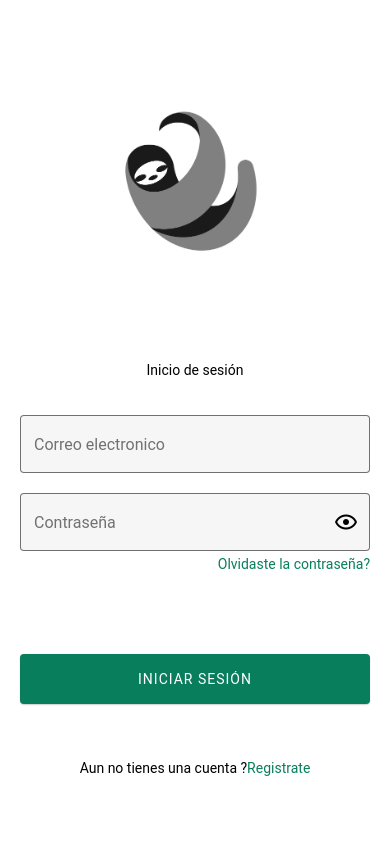
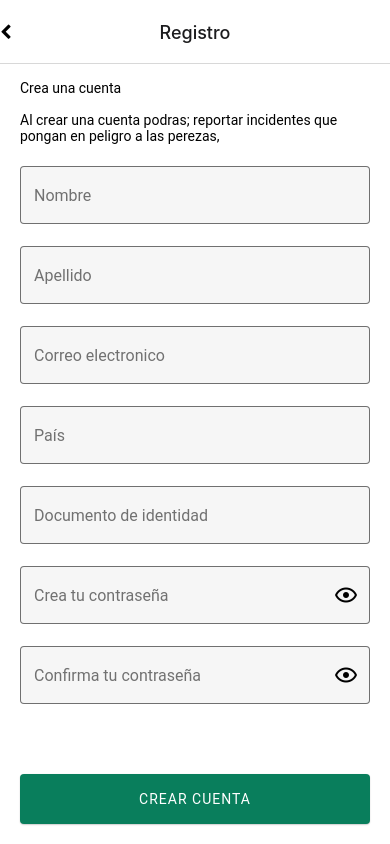
Before and after one commit to reinel215/chuwie-app, a React Native app: screen /Register in a window 390 px wide. Built offline with nearby package versions, Linux system fonts and the light colour scheme.

Commit message:
ready register view desing

```diff
--- a/src/components/Atoms/CustomButton/CustomButton.tsx
+++ b/src/components/Atoms/CustomButton/CustomButton.tsx
@@ -5,13 +5,14 @@ import { theme } from "../../../config/theme-config";
 
 interface ICustomButtonProps {
     text: string;
+    onPress: () => void
 }
 
-export const CustomButton = ({ text }: ICustomButtonProps) => {
+export const CustomButton = ({ text, onPress }: ICustomButtonProps) => {
     return (
         <Button
             mode="contained"
-            onPress={() => console.log("Pressed")}
+            onPress={onPress}
             style={{ flex: 1, maxHeight: 50, justifyContent: "center", alignItems: "center", width: "100%" }}
         >
             <Text theme={{ colors: { text: theme.colors.textPrimary } }}>
--- a/src/components/Atoms/LinkButton/LinkButton.tsx
+++ b/src/components/Atoms/LinkButton/LinkButton.tsx
@@ -10,9 +10,9 @@ interface ILinkButtonProps {
 }
 
 
-export const LinkButton = ({ text }: ILinkButtonProps) => {
+export const LinkButton = ({ text, onPress }: ILinkButtonProps) => {
     return (
-        <TouchableOpacity>
+        <TouchableOpacity onPress={onPress} >
             <Text theme={{ colors: { text: theme.colors.primary } }}>
                 {text}
             </Text>
--- a/src/components/Atoms/SafeAreaWrapper/SafeAreaWrapper.tsx
+++ b/src/components/Atoms/SafeAreaWrapper/SafeAreaWrapper.tsx
@@ -1,16 +1,17 @@
 import React from "react"
-import { StyleSheet } from "react-native"
+import { StyleSheet, ViewStyle } from "react-native"
 import { Edge, SafeAreaView } from "react-native-safe-area-context"
 
 
 interface SafeAreaWrapperProps {
     children: React.ReactNode;
     edges?: Edge[];
+    style?: ViewStyle;
 }
 
-export const SafeAreaWrapper = ({ children ,edges }: SafeAreaWrapperProps) => {
+export const SafeAreaWrapper = ({ children, edges, style }: SafeAreaWrapperProps) => {
     return (
-        <SafeAreaView edges={edges} style={styles.container} >
+        <SafeAreaView edges={edges} style={[styles.container, style]} >
             {children}
         </SafeAreaView>
     )
--- a/src/components/Navigation/AuthNavigator/AuthNavigator.tsx
+++ b/src/components/Navigation/AuthNavigator/AuthNavigator.tsx
@@ -1,11 +1,19 @@
 import { createNativeStackNavigator } from "@react-navigation/native-stack";
 import React from "react";
+import { Button } from "react-native-paper";
 import { Login } from "../../Screen/Login/Login";
-
+import { Register } from "../../Screen/Register/Register";
+import FontAwesome from '@expo/vector-icons/FontAwesome'
+import { TouchableOpacity } from "react-native";
+import { INavigationScreenProp } from "../../../types/share/ITextInput/INavigationScreenProp";
+import { NavigationProp, useNavigation } from "@react-navigation/native";
 
 const Stack = createNativeStackNavigator();
 
 export const AuthNavigator = () => {
+
+    const navigation = useNavigation<NavigationProp<any>>();
+
     return (
         <Stack.Navigator>
             <Stack.Screen
@@ -15,6 +23,20 @@ export const AuthNavigator = () => {
                     headerShown: false
                 }}
             />
+
+            <Stack.Screen
+                name="Register"
+                component={Register}
+                options={{
+                    title: "Registro",
+                    headerTitleAlign: "center",
+                    headerLeft: () => (
+                        <TouchableOpacity onPress={() => navigation.goBack()} >
+                            <FontAwesome name="chevron-left" size={16} />
+                        </TouchableOpacity>
+                    )
+                }}
+            />
         </Stack.Navigator>
     )
 }
--- a/src/components/Organism/LoginForm/LoginForm.tsx
+++ b/src/components/Organism/LoginForm/LoginForm.tsx
@@ -8,11 +8,12 @@ import { OutlinedTextInput } from "../../Atoms/OutlinedTextInput/OutlinedTextInp
 import { PasswordInput } from "../../Atoms/PasswordInput/PasswordInput";
 import { Row } from "../../Atoms/Row/Row";
 import { useForm } from "react-hook-form";
+import { NavigationProp, useNavigation } from "@react-navigation/native";
 
 
 export const LoginForm = () => {
     const { control } = useForm();
-
+    const navigation = useNavigation<NavigationProp<any>>();
 
     return (
         <View style={styles.contentWrapper} >
@@ -50,7 +51,7 @@ export const LoginForm = () => {
 
 
                 <View style={styles.formBottomButtonsWrapper}>
-                    <CustomButton text={"Iniciar sesión"} />
+                    <CustomButton text={"Iniciar sesión"} onPress={() => {}} />
                 </View>
 
 
@@ -61,7 +62,7 @@ export const LoginForm = () => {
                             Aun no tienes una cuenta ?
                         </Text>
 
-                        <LinkButton text="Registrate" onPress={() => { }} />
+                        <LinkButton text="Registrate" onPress={() => navigation.navigate("Register")} />
                     </Row>
 
                 </View>
--- /dev/null
+++ b/src/components/Organism/RegisterForm/RegisterForm.tsx
@@ -0,0 +1,110 @@
+import React from "react";
+import { useForm } from "react-hook-form";
+import { ScrollView, StyleSheet, View } from "react-native";
+import { Text } from "react-native-paper";
+import { CustomButton } from "../../Atoms/CustomButton/CustomButton";
+import { OutlinedTextInput } from "../../Atoms/OutlinedTextInput/OutlinedTextInput";
+import { PasswordInput } from "../../Atoms/PasswordInput/PasswordInput";
+
+
+export const RegisterForm = () => {
+
+    const { control } = useForm<any>();
+
+
+    return (
+        <View style={styles.container}>
+
+            <ScrollView>
+                <Text style={styles.verticalMargin}>Crea una cuenta</Text>
+
+                <Text style={styles.verticalMargin}>Al crear una cuenta podras; reportar incidentes que pongan en peligro a las perezas,  </Text>
+
+
+                <View style={styles.verticalMargin}>
+                    <OutlinedTextInput
+                        label="Nombre"
+                        control={control}
+                        name="name"
+                    />
+                </View>
+
+
+                <View style={styles.verticalMargin}>
+                    <OutlinedTextInput
+                        label="Apellido"
+                        control={control}
+                        name="lastname"
+                    />
+                </View>
+
+                <View style={styles.verticalMargin}>
+                    <OutlinedTextInput
+                        label="Correo electronico"
+                        control={control}
+                        name="email"
+                    />
+                </View>
+
+                <View style={styles.verticalMargin}>
+
+                    <OutlinedTextInput
+                        label="País"
+                        control={control}
+                        name="email"
+                    />
+                </View>
+
+                <View style={styles.verticalMargin}>
+
+                    <OutlinedTextInput
+                        label="Documento de identidad"
+                        control={control}
+                        name="email"
+                    />
+                </View>
+
+                <View style={styles.verticalMargin}>
+
+                    <PasswordInput
+                        label="Crea tu contraseña"
+                        control={control}
+                        name="password"
+                    />
+
+                </View>
+
+                <View style={styles.verticalMargin}>
+                    <PasswordInput
+                        label="Confirma tu contraseña"
+                        control={control}
+                        name="password"
+                    />
+                </View>
+            </ScrollView>
+
+
+            <View style={styles.buttonWrapper} >
+                <CustomButton text={"Crear cuenta"} onPress={() => { }} />
+            </View>
+        </View>
+    )
+}
+
+
+
+const styles = StyleSheet.create({
+    container: {
+        flex: 1,
+        paddingTop: 16
+    },
+    verticalMargin: {
+        marginBottom: 16
+    },
+    buttonWrapper: {
+        flex: 1,
+        justifyContent: "flex-end",
+        marginBottom: 20,
+        minHeight: 50
+    }
+});
--- /dev/null
+++ b/src/components/Screen/Register/Register.tsx
@@ -0,0 +1,13 @@
+import React from "react";
+import { Text } from "react-native-paper";
+import { SafeAreaWrapper } from "../../Atoms/SafeAreaWrapper/SafeAreaWrapper";
+import { RegisterForm } from "../../Organism/RegisterForm/RegisterForm";
+
+
+export const Register = () => {
+    return (
+        <SafeAreaWrapper edges={["left", "right"]}>
+            <RegisterForm />
+        </SafeAreaWrapper>
+    )
+}
--- /dev/null
+++ b/src/types/share/ITextInput/INavigationScreenProp.ts
@@ -0,0 +1,5 @@
+import { NavigationProp } from "@react-navigation/native";
+
+export interface INavigationScreenProp {
+    navigation: NavigationProp<any>
+}
```
Also changed, not shown: 1 other file (tests, documents, lock files or other folders).
